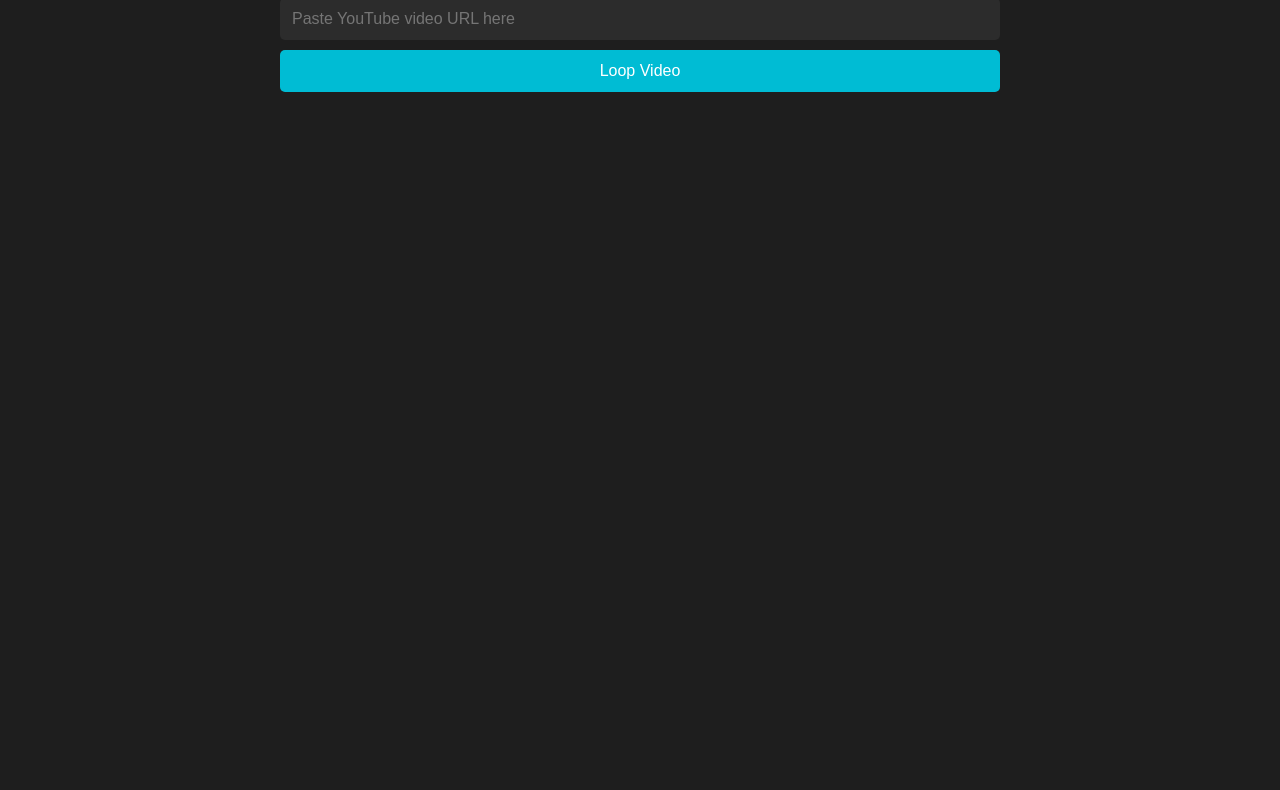
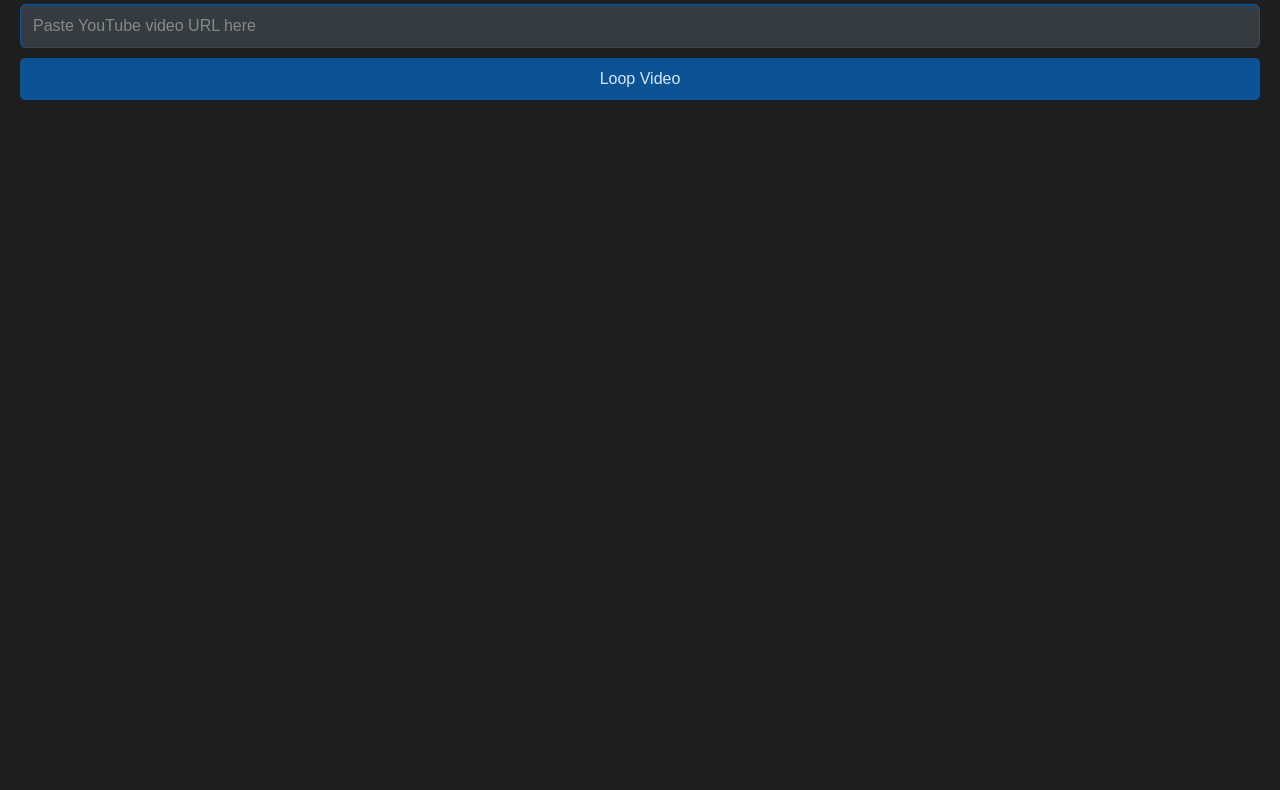
Before and after one commit to UncrownedGuard/youtube-looper, a plain HTML site: page index.html in a window 1280 px wide. Shown: the part 100-890 px from the top of the page. Before the commit the page ends 800 px from the top, so only its background shows below. Drawn offline with Linux system fonts and the light colour scheme.

Commit message:
Update index.html

```diff
--- a/index.html
+++ b/index.html
@@ -6,23 +6,16 @@
   <title>YouTube Video Looper</title>
   <style>
 body {
+  font-family: system-ui, -apple-system, BlinkMacSystemFont, "Segoe UI", Roboto, "Helvetica Neue", Arial, sans-serif;
+  background-color: #1e1e1e;
+  color: #dae6f3;
+  padding: 20px;
   margin: 0;
-      font-family: 'Segoe UI', sans-serif;
-      background-color: #1e1e1e;
-      color: #ffffff;
-      padding: 20px;
-    }
-
-    .container {
-      max-width: 720px;
-      margin: 0 auto;
-      width: 100%;
 }
 
 h1 {
-      font-size: 1.8rem;
+  color: #3d85c6;
   text-align: center;
-      color: #00bcd4;
   margin-bottom: 20px;
 }
 
@@ -33,31 +26,38 @@
   margin-bottom: 20px;
 }
 
-    input, button {
+input {
+  background-color: #353c41;
+  color: #dae6f3;
+  border: 1px solid #0b5394;
   padding: 12px;
+  border-radius: 5px;
   font-size: 1rem;
-      border: none;
-      border-radius: 5px;
 }
 
-    input {
-      background-color: #2c2c2c;
-      color: #fff;
+input::placeholder {
+  color: #888;
 }
 
 button {
-      background-color: #00bcd4;
-      color: #fff;
+  background-color: #0b5394;
+  color: #dae6f3;
+  padding: 12px;
+  border: none;
+  border-radius: 5px;
+  font-size: 1rem;
   cursor: pointer;
+  transition: background-color 0.3s ease;
 }
 
 button:hover {
-      background-color: #0097a7;
+  background-color: #3d85c6;
+  color: #1e1e1e;
 }
 
 .video-wrapper {
   position: relative;
-      padding-bottom: 56.25%; /* 16:9 ratio */
+  padding-bottom: 56.25%;
   height: 0;
   overflow: hidden;
   max-height: 405px;
```
Lines whose indentation alone changed are shown as unchanged.
